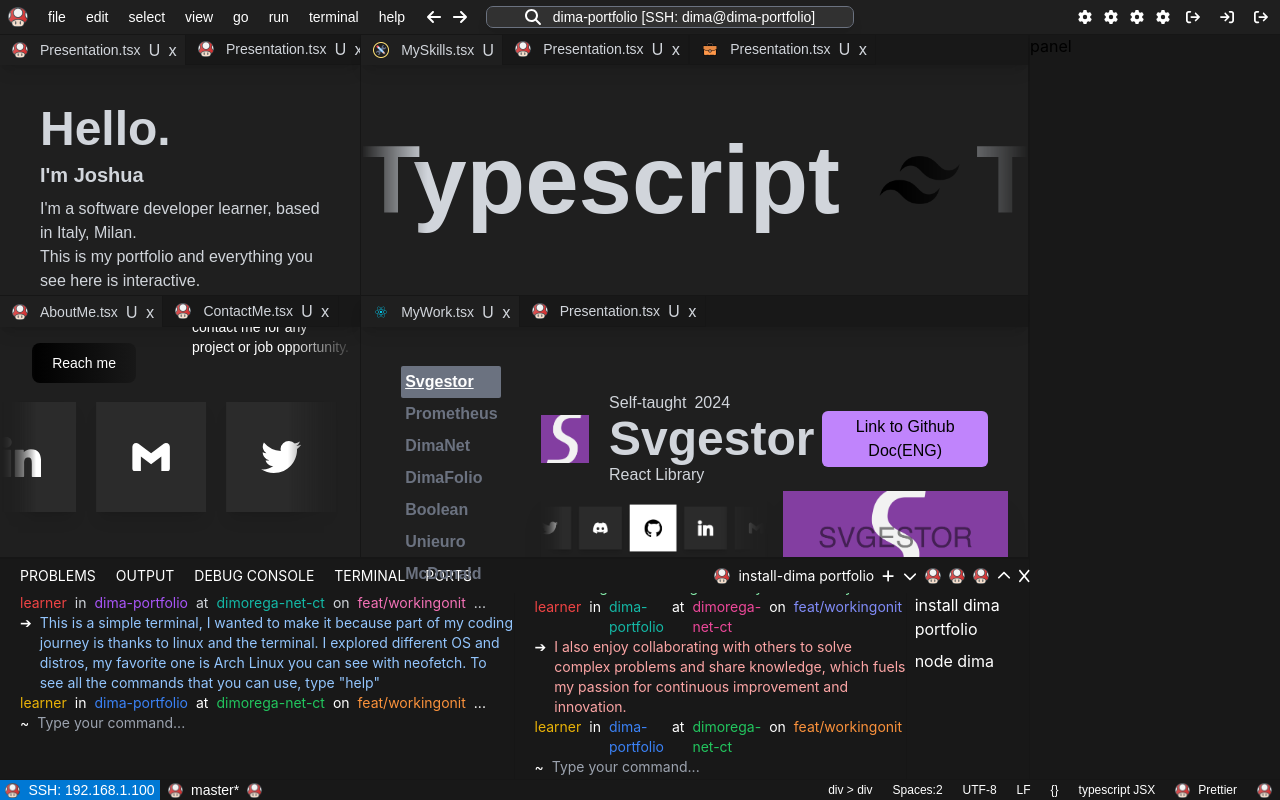
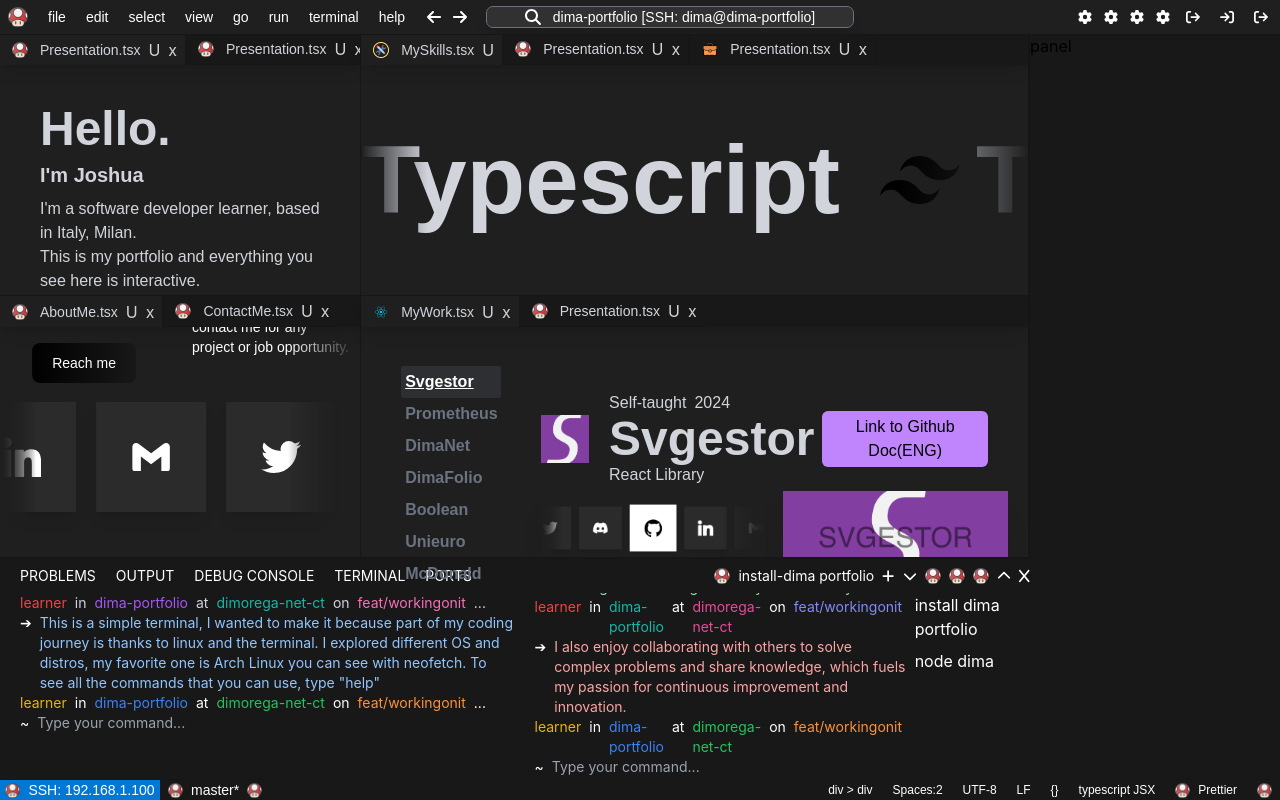
Before and after one commit to MindfulLearner/dima-portfolio, a React (Create React App) app: page / in a window 1280 px wide. Built offline with nearby package versions, Linux system fonts and the light colour scheme.

Commit message:
minorfix/addedopacityforselectedworkitem

```diff
--- a/src/components/TextEditorSection/TextEditorPanel4.tsx
+++ b/src/components/TextEditorSection/TextEditorPanel4.tsx
@@ -84,7 +84,7 @@ function TextEditorPanel4() {
             {carouselWork.map((item: any, index: number) => (
             <div
               key={index}
-              className={`font-quicksand p-1 text-gray-300 font-bold col-start-1 cursor-pointer ${isSelectedWork === index ? "bg-gray-500 rounded-sm" : ""} transition-all duration-300 ease-in-out`}
+              className={`font-quicksand p-1 text-gray-300 font-bold col-start-1 cursor-pointer ${isSelectedWork === index ? "bg-gray-500 bg-opacity-20 rounded-sm" : ""} transition-all duration-300 ease-in-out`}
               onClick={() => {handleClickScrollTo(index); handleSelectedWork(index)}}
             >
               <a
```
